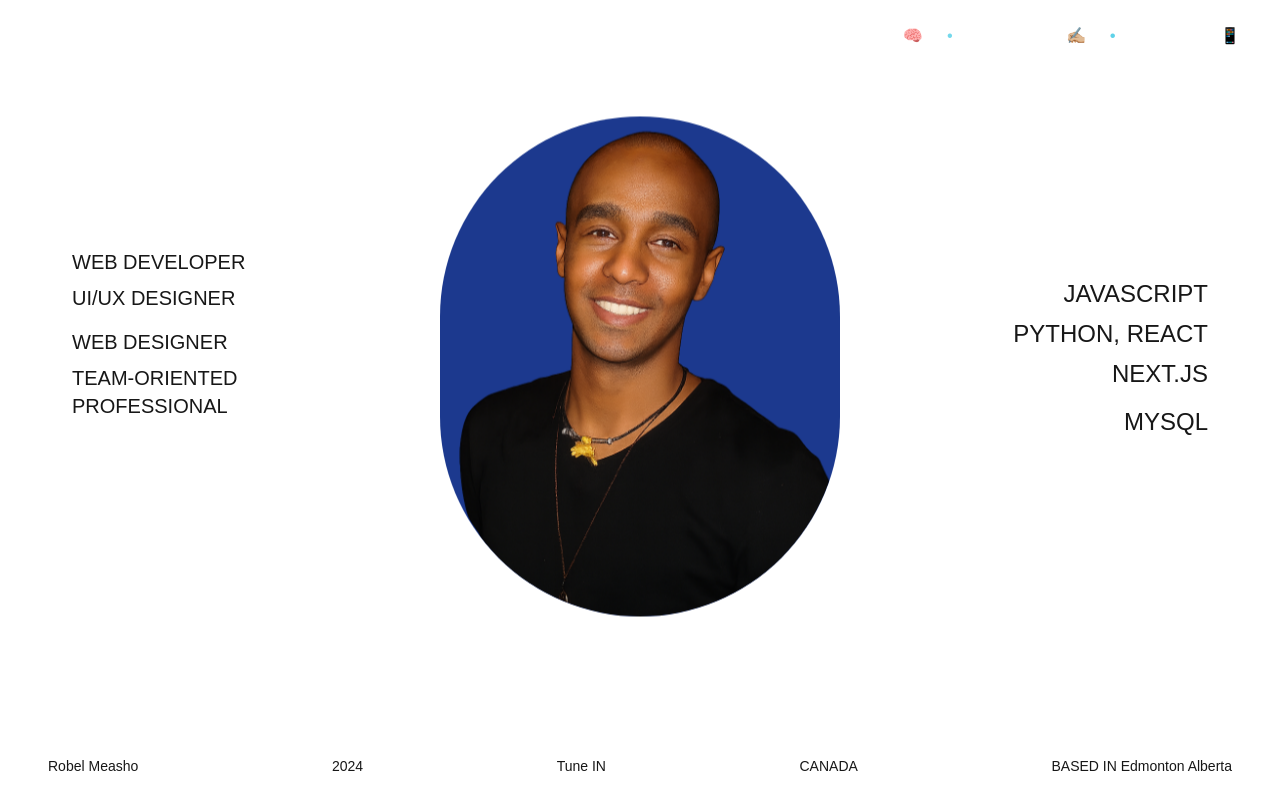
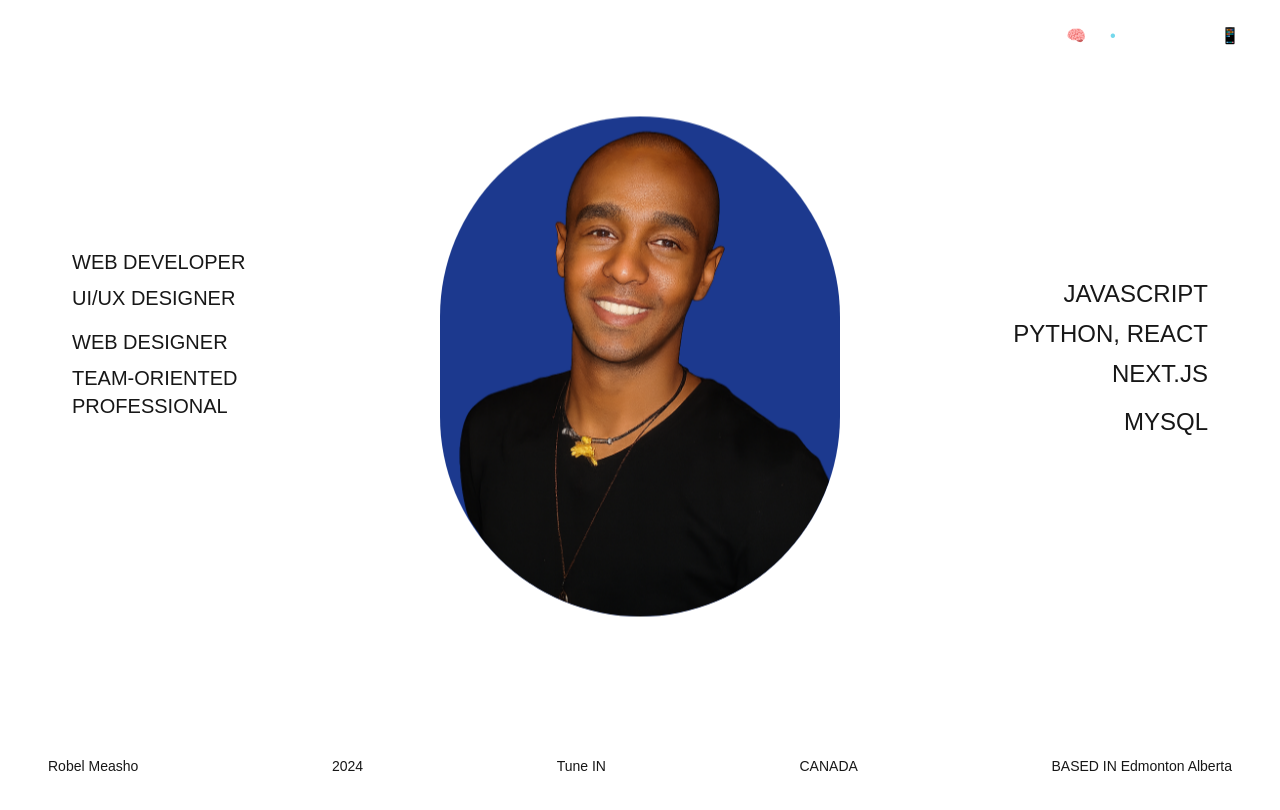
Before and after one commit to robelmeasho/My-Personal-Web-Dev-Site, a Next.js app: page / in a window 1280 px wide. Shown: the top 810 px of the page. Built offline with nearby package versions, Linux system fonts and the light colour scheme.

Commit message:
Update Navbar.tsx

```diff
--- a/src/app/components/Navbar.tsx
+++ b/src/app/components/Navbar.tsx
@@ -31,7 +31,6 @@ export default function NavBar() {
 
   const menuItems = [
     { name: "HOME 🧠", href: "/" },
-    { name: "PROJECTS ✍🏼", href: "/projects" },
     { name: "CONTACT 📱", href: "/contact" },
   ];
 
```
